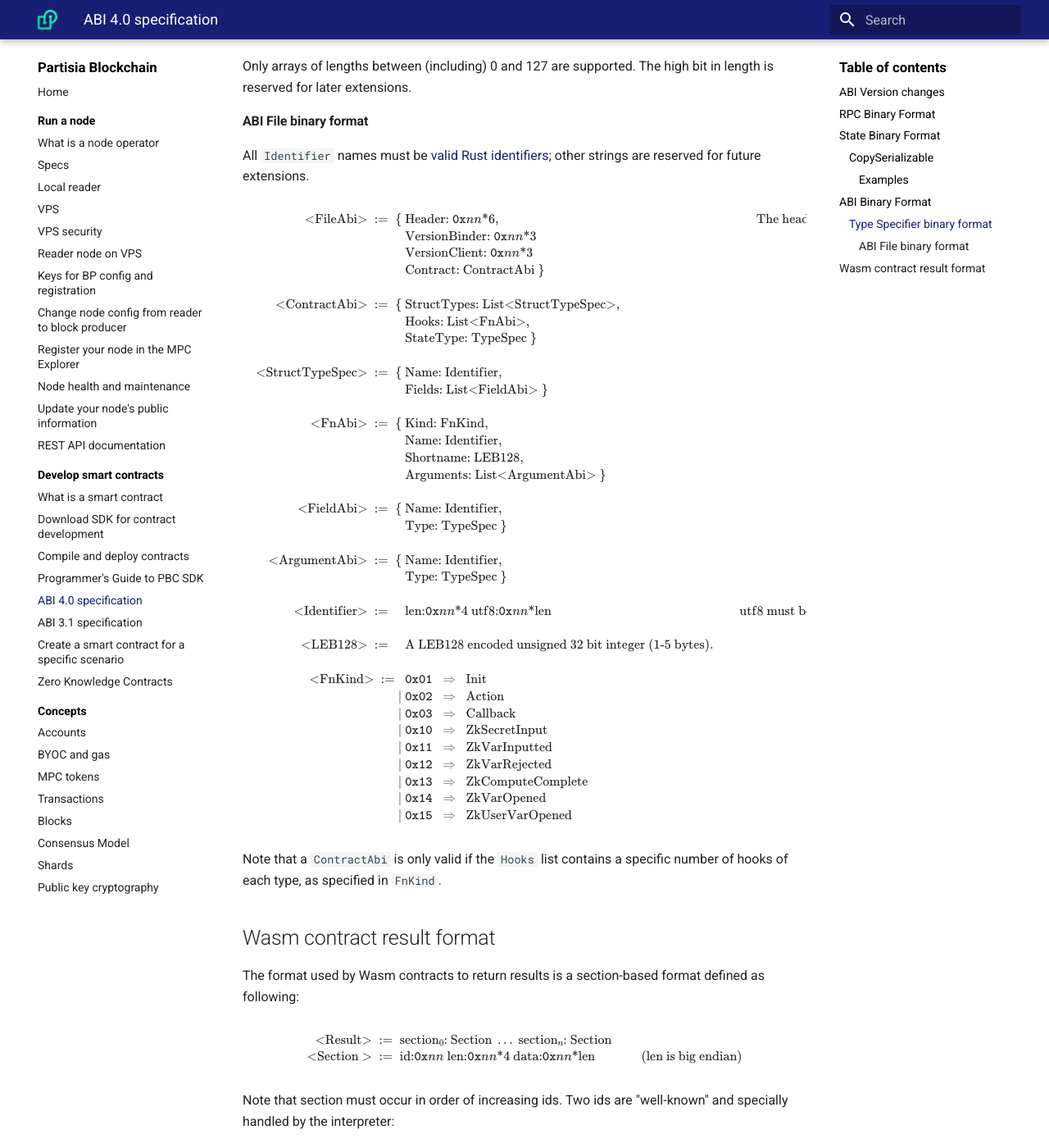
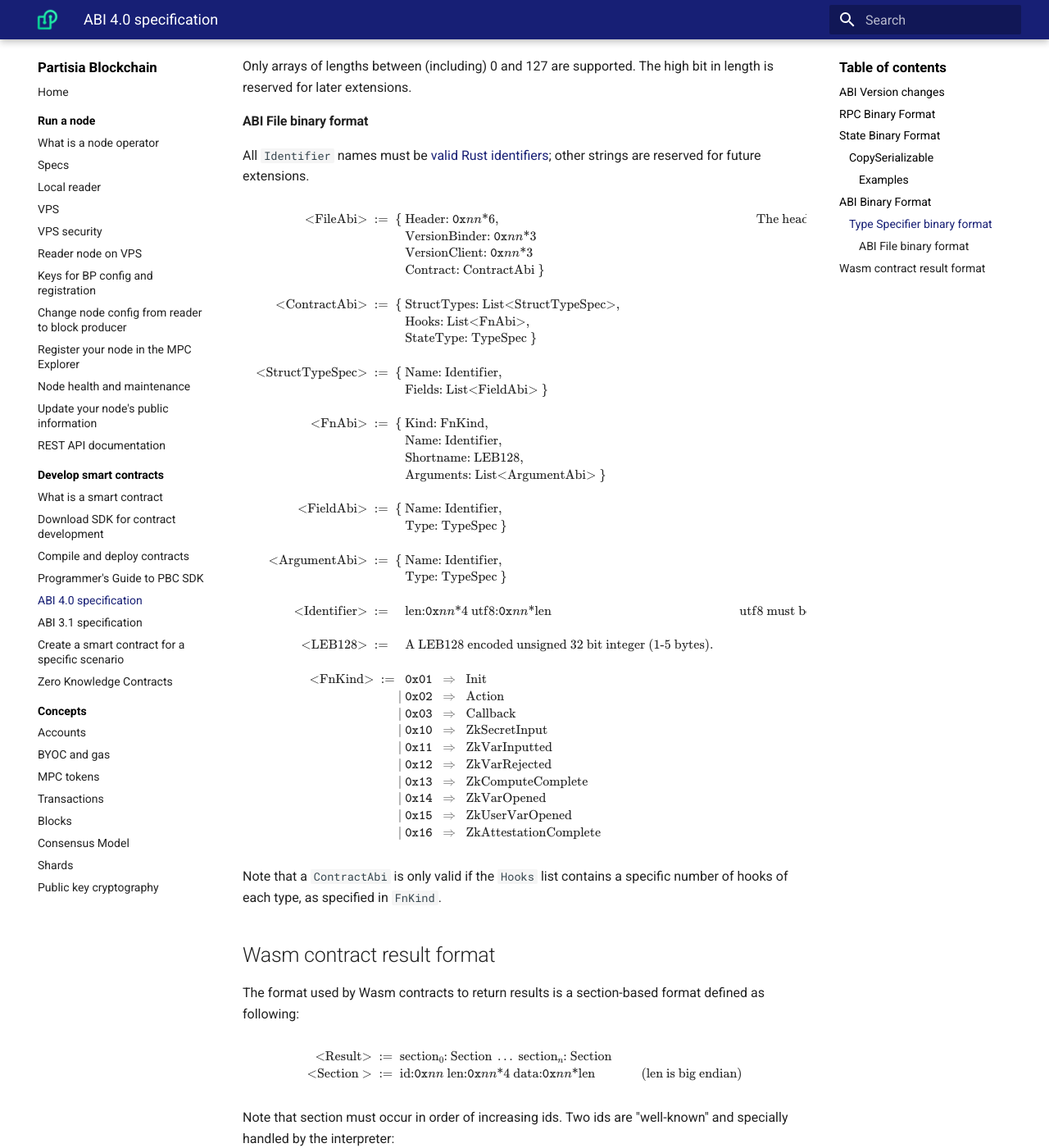
Before and after one commit to 0xSero/partisia-docs, an MkDocs documentation site: the page built from docs/abiv_latest.md, in a window 1280 px wide and 1400 px high, scrolled down 4400 px. Shown: the whole window at 82% size. Built offline with MkDocs 1.6.1 and Material for MkDocs 9.7.7, drawn with Linux system fonts in a browser that asks for light colours; a script that is not in the unit is left out.

Commit message:
Added FnKind for ZkAttestationComplete

```diff
--- a/docs/abiv_latest.md
+++ b/docs/abiv_latest.md
@@ -280,7 +280,8 @@
 |\ &\hexi{12} \ \Rightarrowx \text{ZkVarRejected}  &\text{(0..1)}\\
 |\ &\hexi{13} \ \Rightarrowx \text{ZkComputeComplete}  &\text{(0..1)}\\
 |\ &\hexi{14} \ \Rightarrowx \text{ZkVarOpened}  &\text{(0..1)}\\
-|\ &\hexi{15} \ \Rightarrowx \text{ZkUserVarOpened} &\text{(0..1)}
+|\ &\hexi{15} \ \Rightarrowx \text{ZkUserVarOpened} &\text{(0..1)}\\
+|\ &\hexi{16} \ \Rightarrowx \text{ZkAttestationComplete} &text{(0..1)}
 \end{align*}
 }
 $$
```
